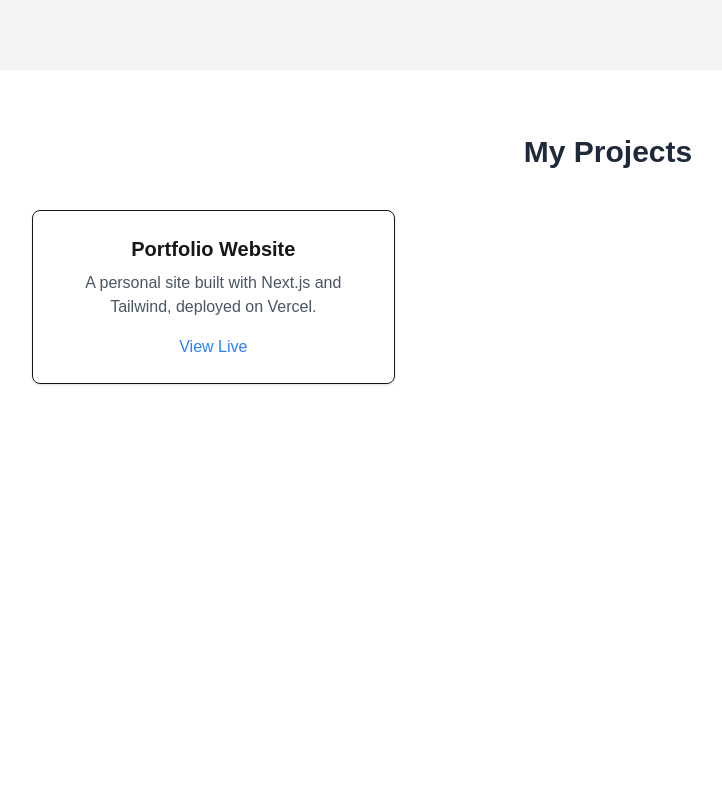
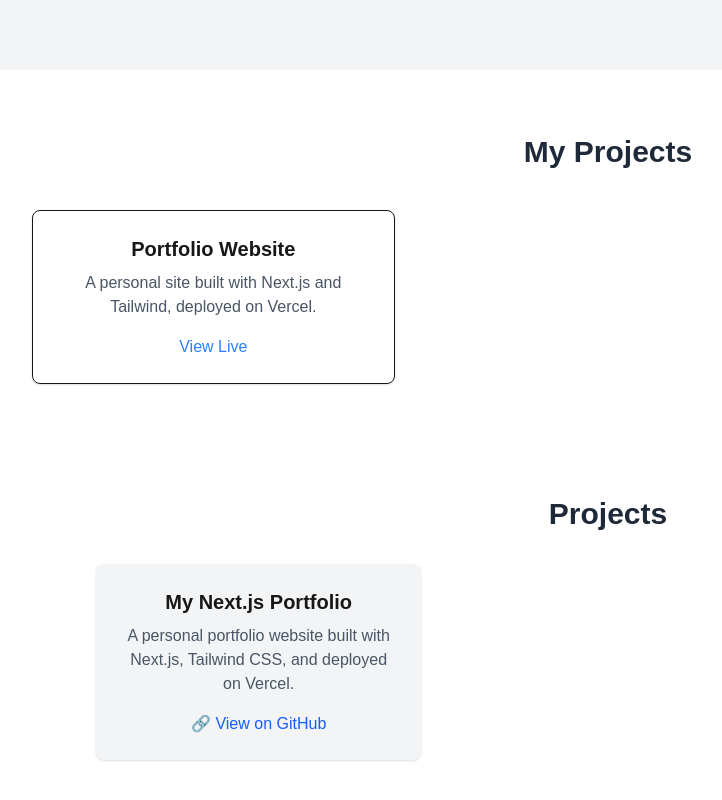
Before and after one commit to awwalstudio/my-next-portfolio, a Next.js app: page / in a window 1280 px wide. Shown: the part 626-1426 px from the top of the page, without its empty margins (32-754 px from the left). Before the commit the page ends 1074 px from the top, so only its background shows below. Built offline with nearby package versions, Linux system fonts and the light colour scheme.

Commit message:
Add project section to homepage

```diff
--- a/app/page.js
+++ b/app/page.js
@@ -31,6 +31,31 @@ export default function Home() {
           {/* Add more projects here */}
         </div>
       </section>
+
+      <section className="px-4 py-12 bg-white">
+  <h2 className="text-3xl font-bold text-center text-gray-800 mb-8">Projects</h2>
+
+  <div className="grid grid-cols-1 md:grid-cols-2 lg:grid-cols-3 gap-6 max-w-5xl mx-auto">
+
+    {/* Project 1 */}
+    <div className="bg-gray-100 p-6 rounded-lg shadow">
+      <h3 className="text-xl font-semibold mb-2">My Next.js Portfolio</h3>
+      <p className="text-gray-600 mb-4">
+        A personal portfolio website built with Next.js, Tailwind CSS, and deployed on Vercel.
+      </p>
+      <a
+        href="https://github.com/awwalstudio/my-next-portfolio"
+        target="_blank"
+        className="text-blue-600 hover:underline"
+      >
+        🔗 View on GitHub
+      </a>
+    </div>
+
+    {/* Add more project cards here */}
+  </div>
+</section>
+
     </main>
   )
 }
```
